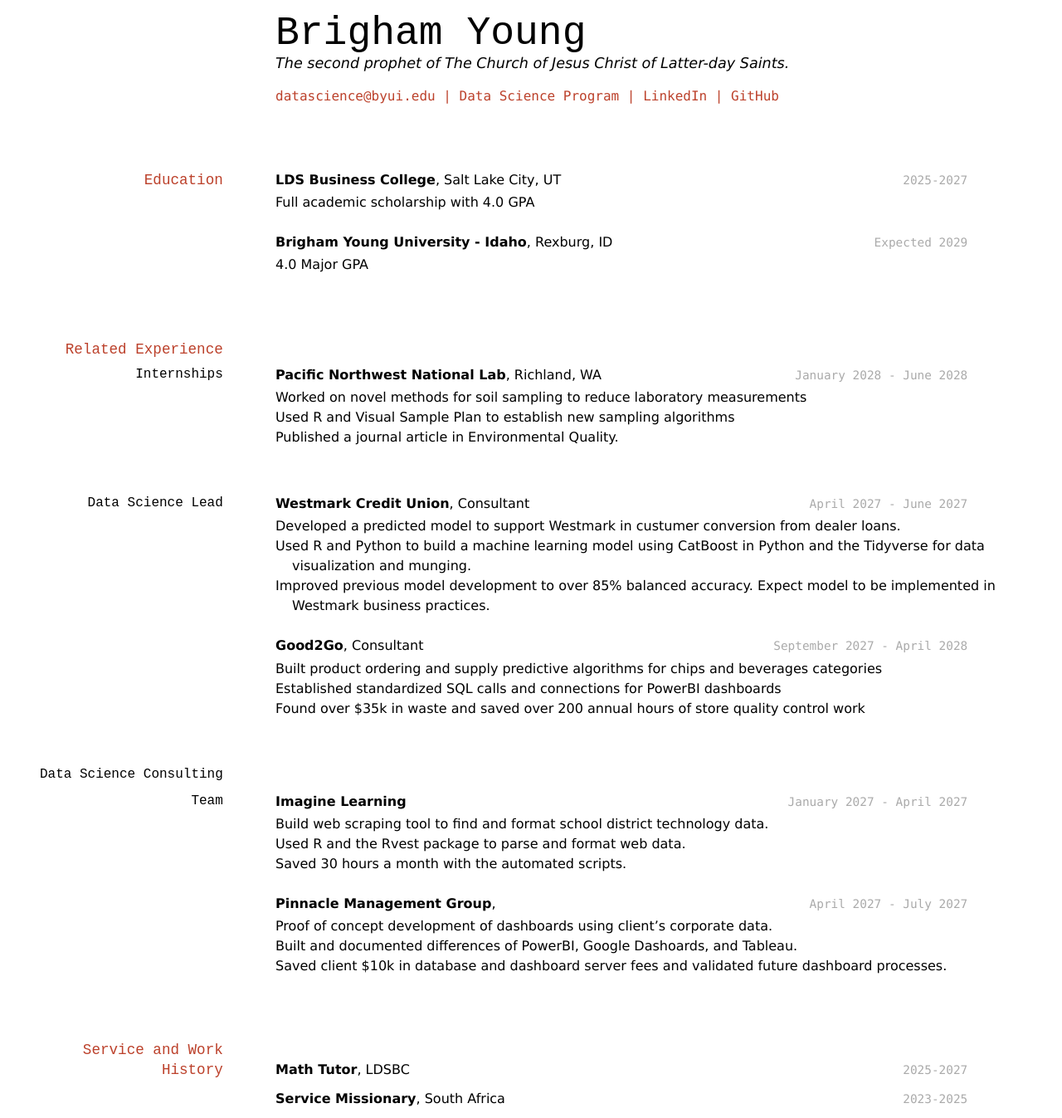
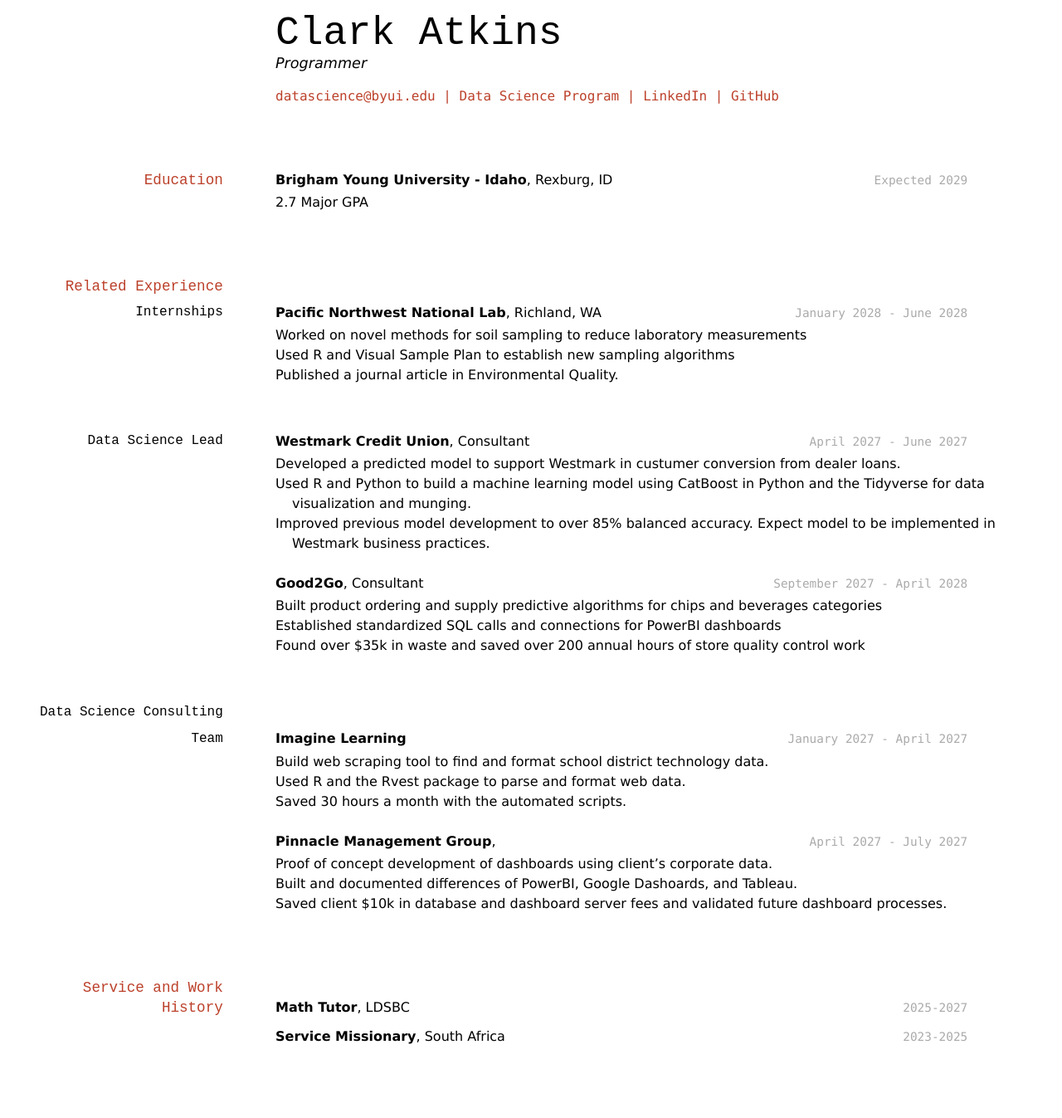
Before and after one commit to atk15003/atkins_resume, a Jekyll site: the page built from docs/index.md, in a window 1280 px wide. Shown: the whole page at 83% size. Built offline with Jekyll 4.4.1, drawn with Linux system fonts in a browser that asks for light colours; after the commit the page ends 1272 px from its top, so only the background shows below that.

Commit message:
Update index.md

```diff
--- a/docs/index.md
+++ b/docs/index.md
@@ -1,9 +1,9 @@
 ---
 layout: cv
-title: Brigham Young's Resume
+title: Clark Atkins's Resume
 ---
-# Brigham Young
-The second prophet of The Church of Jesus Christ of Latter-day Saints.
+# Clark Atkins
+Programmer
 
 <div id="webaddress">
 <a href="datascience@byui.edu">datascience@byui.edu</a>
@@ -16,15 +16,10 @@ The second prophet of The Church of Jesus Christ of Latter-day Saints.
 
 ## Education
 
-`2025-2027`
-__LDS Business College__, Salt Lake City, UT
-
-- Full academic scholarship with 4.0 GPA
-
 `Expected 2029`
 __Brigham Young University - Idaho__, Rexburg, ID
 
-- 4.0 Major GPA
+- 2.7 Major GPA
 
 
 ## Related Experience
```
